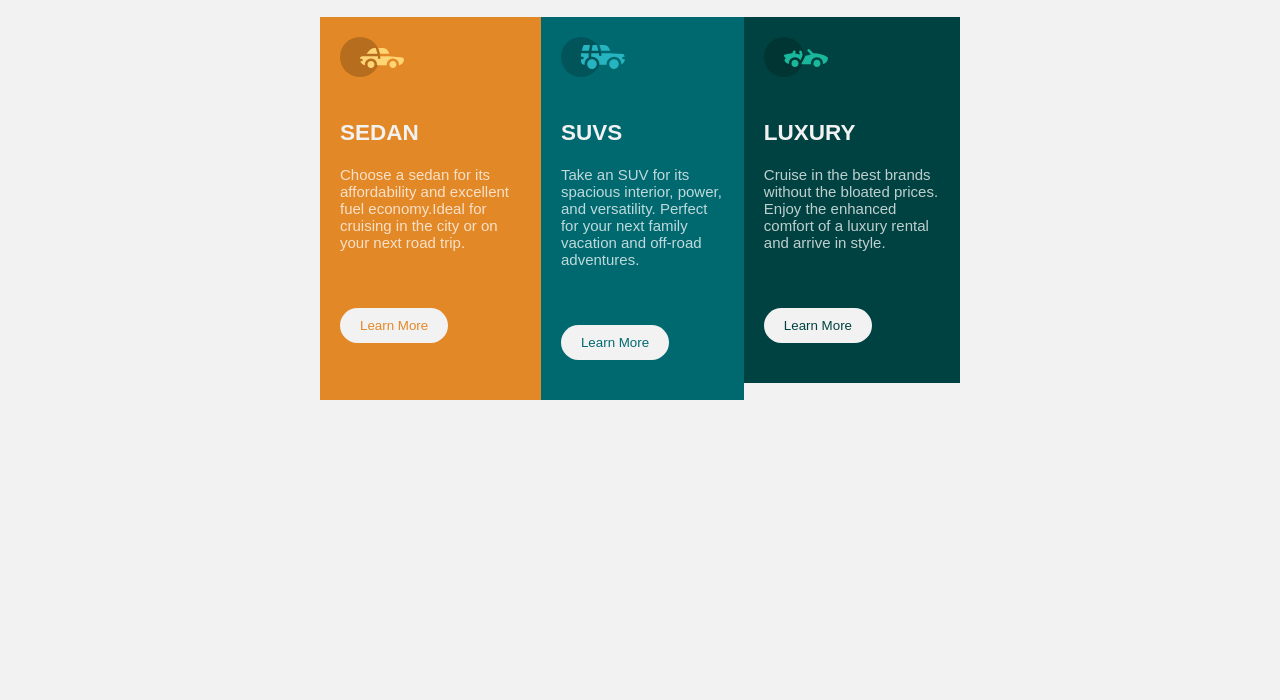
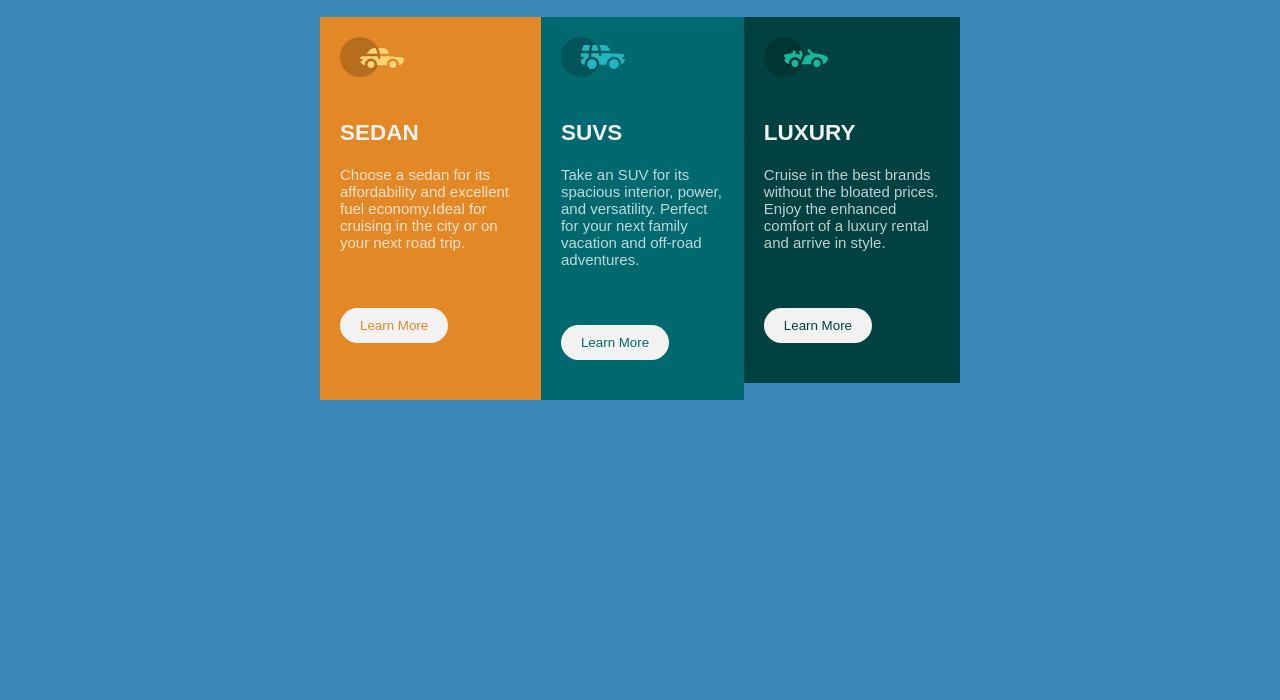
Before and after one commit to LolaAyeni/Flex-and-Grid-design, a plain HTML site: page grid.html in a window 1280 px wide. Shown: the part 100-800 px from the top of the page. Drawn offline with Linux system fonts and the light colour scheme; files whose address does not match are found by name.

Commit message:
I changed the background of my grid

```diff
--- a/grid.css
+++ b/grid.css
@@ -6,7 +6,7 @@
 }
 
 body{
-  background-color: hsl(0, 0%, 95%);
+  background-color: rgb(58, 137, 184);
   font-family: 'Lexend Deca', sans-serif;
   font-size: 15px;
   min-height: 100vh;
```
